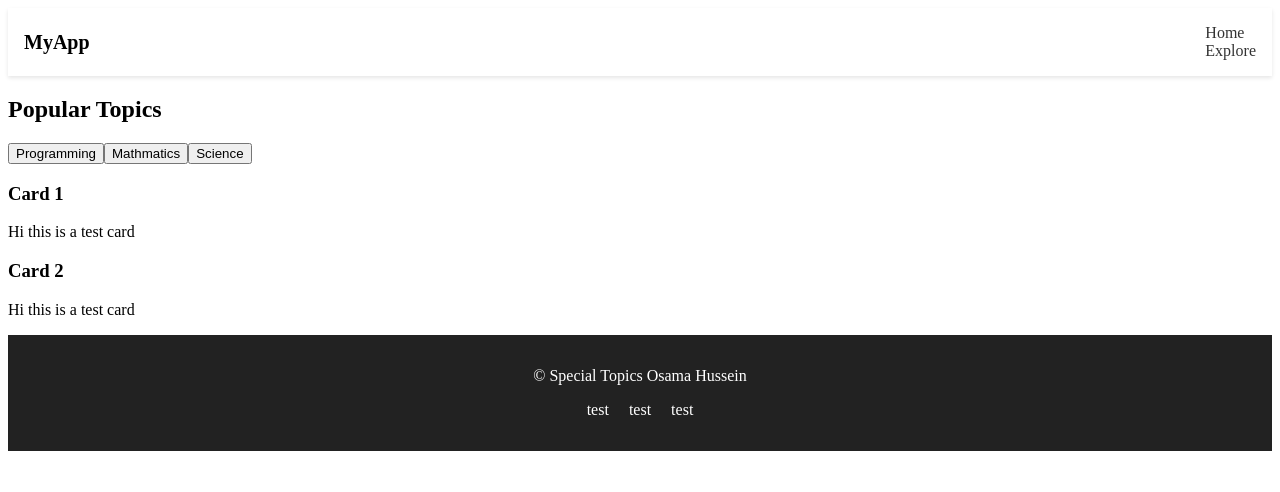
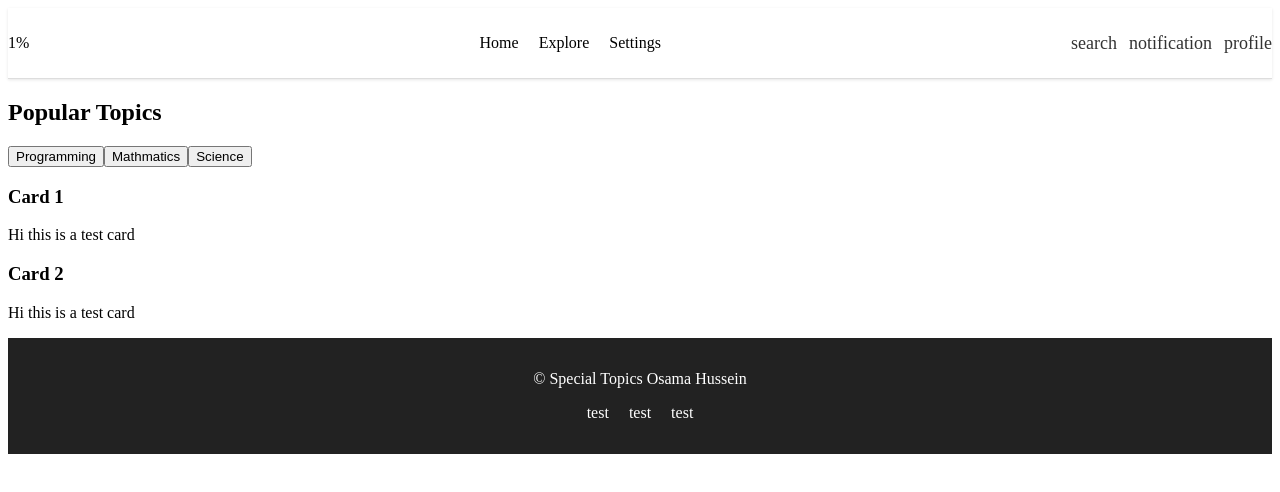
Before and after one commit to osamahussein-dev/1-percent, a React (Vite) app: page /explore in a window 1280 px wide. Shown: the top 492 px of the page. Built offline with nearby package versions, Linux system fonts and the light colour scheme.

Commit message:
update NavBar with logo, header links, and icons to prepare it for the final version

```diff
--- /dev/null
+++ b/src/components/HeaderLinks.jsx
@@ -0,0 +1,19 @@
+import { Link } from "react-router-dom";
+
+function HeaderLinks() {
+  return (
+    <ul className="header-links">
+      <li>
+        <Link to="/">Home</Link>
+      </li>
+      <li>
+        <Link to="/explore">Explore</Link>
+      </li>
+      <li>
+        <Link to="/settings">Settings</Link>
+      </li>
+    </ul>
+  );
+}
+
+export default HeaderLinks;
--- a/src/components/Navbar.jsx
+++ b/src/components/Navbar.jsx
@@ -1,19 +1,21 @@
-import { Link } from "react-router-dom";
+import HeaderLinks from "./HeaderLinks";
+import TLIcon from "./TLIcon";
+import RegularIcon from "./RegularIcon";
 import "../css/nav.css";
 
 function NavBar() {
   return (
-    <nav className="navbar">
-      <div className="navbar-logo">MyApp</div>
-      <ul className="navbar-links">
-        <li>
-          <Link to="/">Home</Link>
-          <li>
-            <Link to="/explore">Explore</Link>
-          </li>
-        </li>
-      </ul>
-    </nav>
+    <div className="main-header">
+      <div className="container container-header">
+        <TLIcon />
+        <HeaderLinks />
+        <div className="icons-holder">
+          <RegularIcon icon="search" />
+          <RegularIcon icon="notification" />
+          <RegularIcon icon="profile" />
+        </div>
+      </div>
+    </div>
   );
 }
 
--- /dev/null
+++ b/src/components/RegularIcon.jsx
@@ -0,0 +1,9 @@
+function RegularIcon({ icon }) {
+  return (
+    <div className="icon-wrapper">
+      <span className="material-icons">{icon}</span>
+    </div>
+  );
+}
+
+export default RegularIcon;
--- /dev/null
+++ b/src/components/TLIcon.jsx
@@ -0,0 +1,9 @@
+function TLIcon() {
+  return (
+    <div className="tl-icon">
+      <span className="text-xl font-bold">1%</span>
+    </div>
+  );
+}
+
+export default TLIcon;
--- a/src/css/nav.css
+++ b/src/css/nav.css
@@ -1,30 +1,35 @@
-.navbar {
+.main-header {
+  background-color: #ffffff;
+  border-bottom: 1px solid #ddd;
+  padding: 10px 0;
+  box-shadow: 0 1px 3px rgba(0, 0, 0, 0.1);
+}
+
+.container-header {
   display: flex;
   justify-content: space-between;
   align-items: center;
-  padding: 16px;
-  background-color: #ffffff;
-  box-shadow: 0 2px 4px rgba(0, 0, 0, 0.1);
 }
 
-.navbar-logo {
-  font-size: 20px;
-  font-weight: bold;
+.header-links {
+  display: flex;
+  gap: 20px;
+  list-style: none;
 }
 
-.navbar-links {
-  list-style: none;
-  display: flex;
-  gap: 16px;
-  margin: 0;
-  padding: 0;
+.header-links li a {
+  text-decoration: none;
+  color: black;
+  font-weight: 500;
 }
 
-.navbar-links li a {
-  text-decoration: none;
+.icons-holder {
+  display: flex;
+  gap: 12px;
+}
+
+.icon-wrapper {
+  cursor: pointer;
+  font-size: 18px;
   color: #333;
 }
-
-.navbar-links li a:hover {
-  color: #007bff;
-}
```
